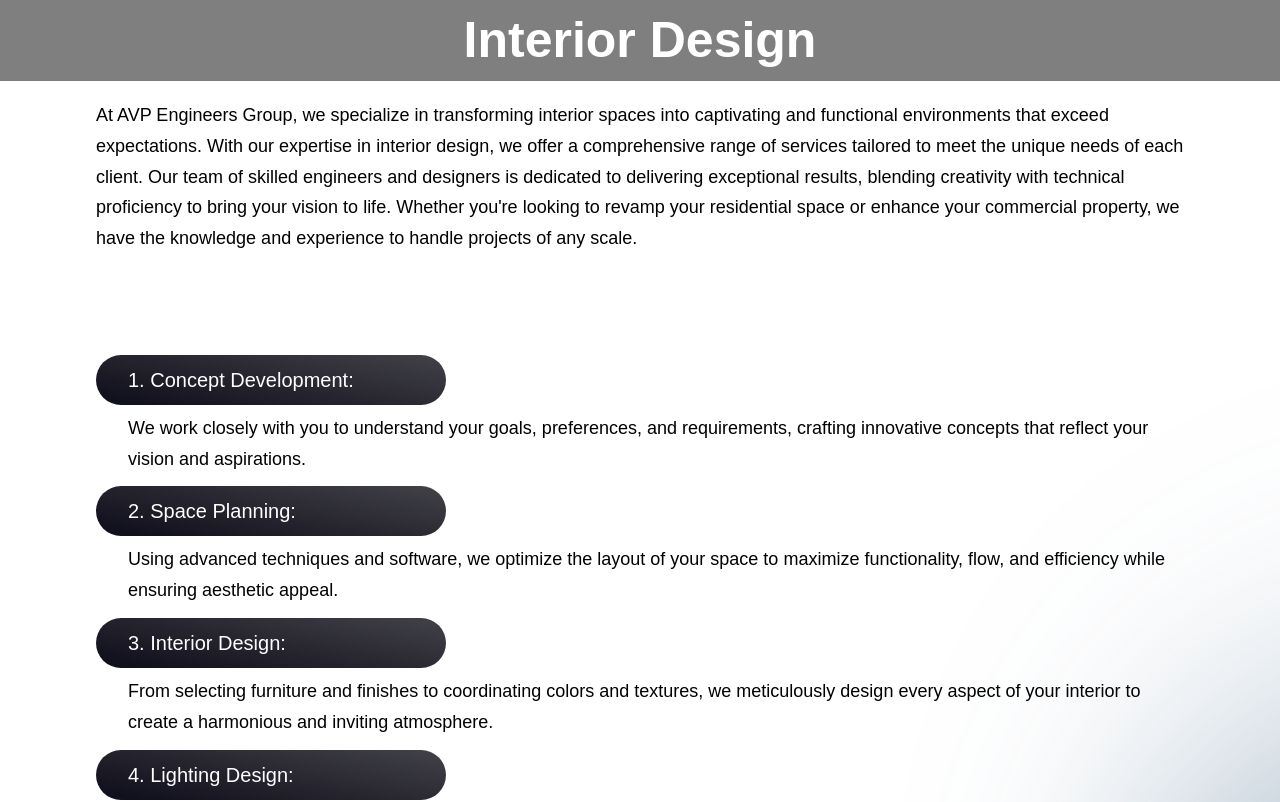
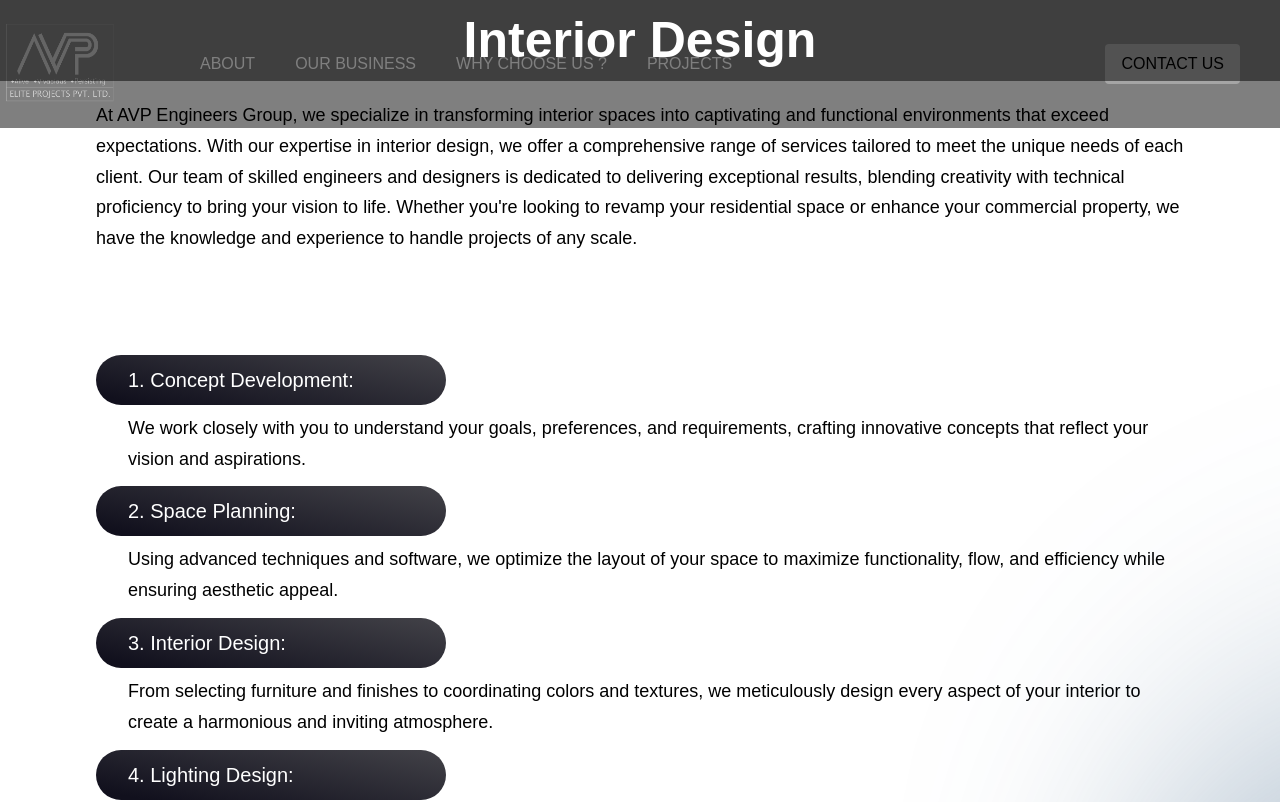
Before and after one commit to DheerajShrivastav/AVP-1.0, a React (Vite) app: page /InteriorProjects in a window 1280 px wide. Shown: the top 802 px of the page. Built offline with nearby package versions, Linux system fonts and the light colour scheme.

Commit message:
Update navbar layout and add video background

```diff
--- a/src/App.jsx
+++ b/src/App.jsx
@@ -63,9 +63,9 @@ const HomePage = () => {
 const App = () => (
   <Router>
     <div className=" w-full overflow-hidden z-50">
-      <div className={`${stlyes.paddingX} ${styles.flexCenter}`}>
+      <div className={`${stlyes.paddingX} ${styles.flexCenter} fixed top-0 w-full `}>
         <div className={`${styles.boxWidth}`}>
-          {/* <Navbar /> */}
+          <Navbar />
         </div>
       </div>
 
--- a/src/constants/index.js
+++ b/src/constants/index.js
@@ -47,23 +47,32 @@ export const navLinks = [
     pathTo: 'features',
     title: 'OUR BUSINESS',
     dropdown: [
-      { title: 'Interior Design', path: '/InteriorProjects', img: image1 },
       {
-        title: 'Building Construction and Management',
+        title: 'INTERIOR DESIGN SPACE',
+        path: '/InteriorProjects',
+        img: image1,
+      },
+      {
+        title: 'INDUSTRIAL PROJECTS',
         path: '/constructionManagement',
         img: image2,
       },
       {
-        title: 'Engineering Works',
+        title: 'ENGINEERING WORKS',
         path: '/engineeringWorks',
         img: image3,
       },
       {
-        title: 'Architecture work',
+        title: 'ARCHITECTURE WORK',
         path: '/architectureWork',
         img: image4,
       },
-      { title: 'Real Estate', path: '/realEstate', img: image5 },
+      {
+        title: 'EPOXY FLOORING & PAINTS',
+        path: '/architectureWork',
+        img: image4,
+      },
+      { title: 'REAL ESTATE', path: '/realEstate', img: image5 },
     ], // Dropdown options
   },
   {
@@ -71,11 +80,11 @@ export const navLinks = [
     pathTo: 'OurWork',
     title: 'WHY CHOOSE US ?',
   },
-{
+  {
     id: 'projects',
     pathTo: 'projects',
     title: 'PROJECTS',
-},
+  },
   // {
   //   id: 'contactUs',
   //   pathTo: 'clients',
--- a/src/style.js
+++ b/src/style.js
@@ -11,15 +11,21 @@ export const styles = {
     'font-poppins font-normal text-dimWhite text-[18px] leading-[30.8px]',
   paragraphSub:
     'font-poppins font-normal text-dimWhite text-[18px] leading-[30.8px] xs:pl-8 pl-2',
+  serviceHeading:
+    'font-poppins font-semibold xs:text-[28px] text-[30px] text-black xs:leading-[76.8px] leading-[66.8px] w-full ',
+
   serviceParagraph:
     'font-poppins font-normal text-black text-[18px] leading-[30.8px]',
+  serviceHeadingSM:
+    'font-poppins font-medium xs:text-[20px] text-[20px] text-white xs:leading-[50px] leading-[50.8px] xs:pl-8 pl-2  h-[60px] sm:w-[350px] w-[300px] sm:h-[50px] h-[50px]',
+
   serviceParagraphSub:
     'font-poppins font-normal text-dimblack text-[18px] leading-[30.8px] xs:pl-8 pl-2',
   flexCenter: 'flex justify-center items-center',
   flexStart: 'flex justify-center items-start',
   flexButton: 'flex justify-center items-buttom',
 
-  paddingX: 'sm:px-16 px-6',
+  paddingX: '',
   paddingY: 'sm:py-16 py-6',
   // paddingY: "py-6",
   padding: 'sm:px-16 px-6 sm:py-12 py-4',
```
